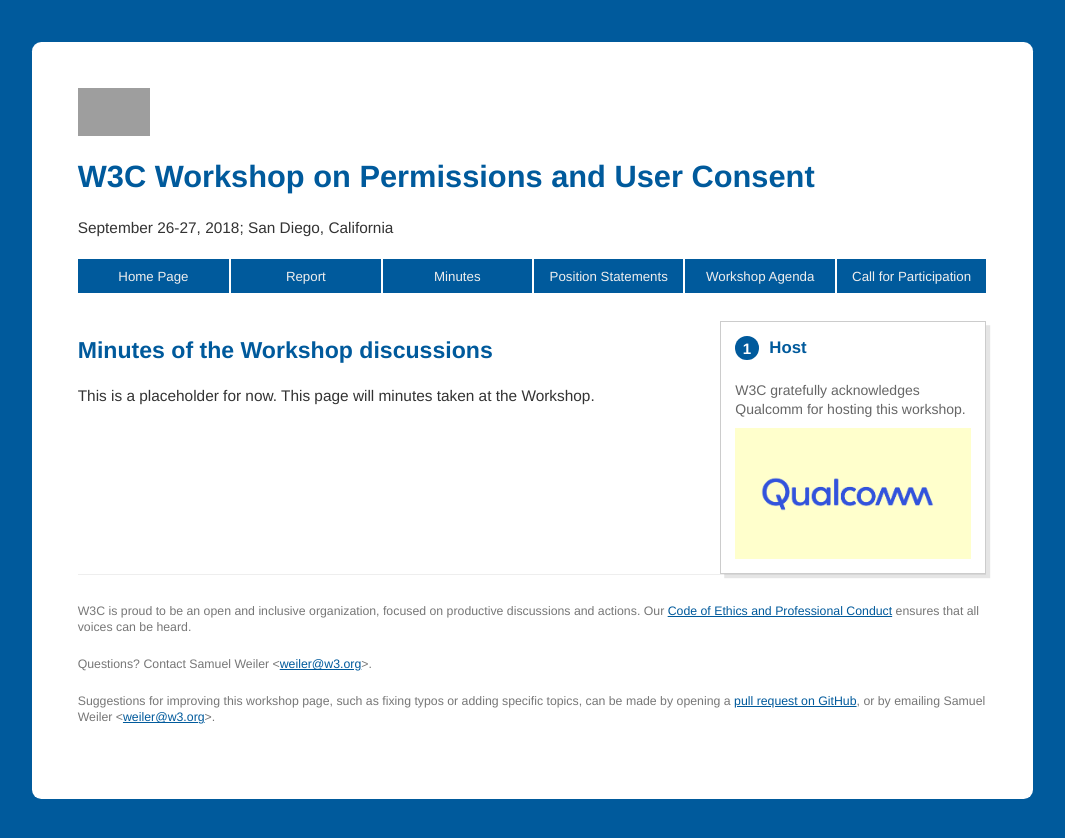
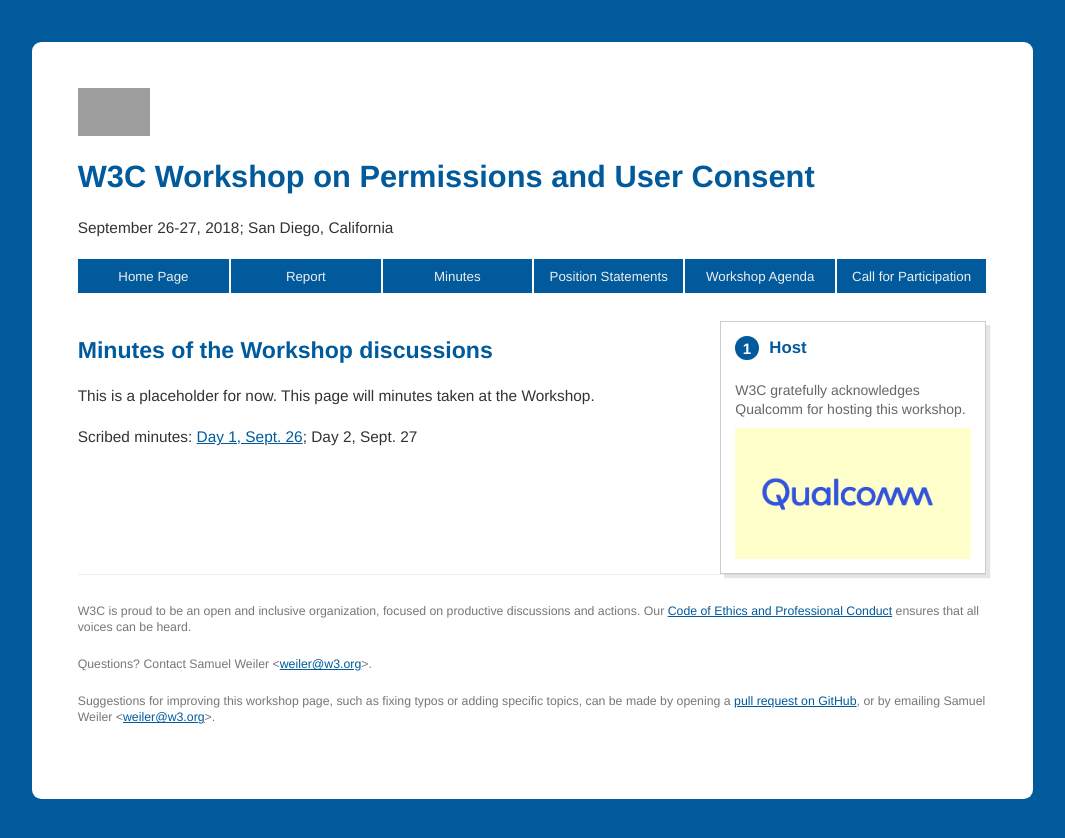
Before and after one commit to w3c/permissions-ws-2018, a Jekyll site: the page built from minutes.md, in a window 1280 px wide. Shown: the top 838 px of the page, without its empty margins (108-1173 px from the left). Built offline with Jekyll 4.4.1, drawn with Linux system fonts in a browser that asks for light colours; our own code applies the rules of GitHub Pages for plain Markdown files; grey boxes are pictures that could not be loaded.

Commit message:
Add links to scribed minutes

```diff
--- a/minutes.md
+++ b/minutes.md
@@ -5,3 +5,5 @@ layout: home
 # Minutes of the Workshop discussions
 
 This is a placeholder for now. This page will minutes taken at the Workshop.
+
+Scribed minutes: [Day 1, Sept. 26](https://www.w3.org/2018/09/26-permissions-minutes.html); Day 2, Sept. 27
```
